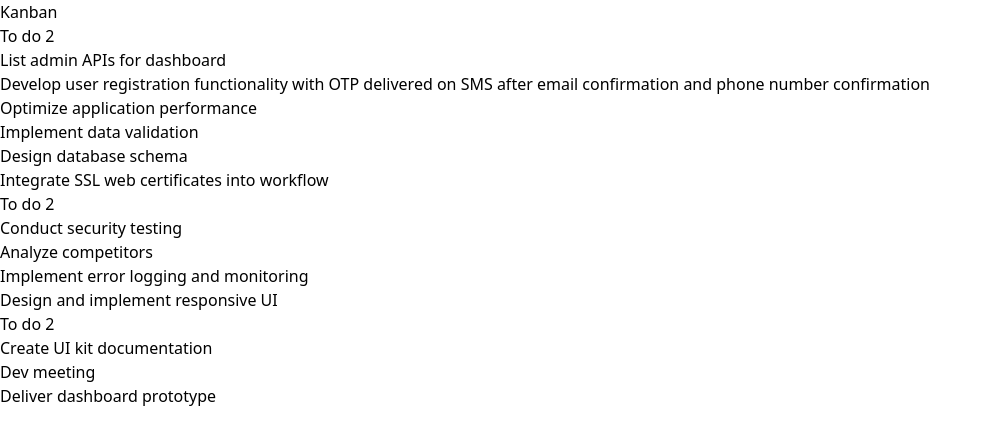
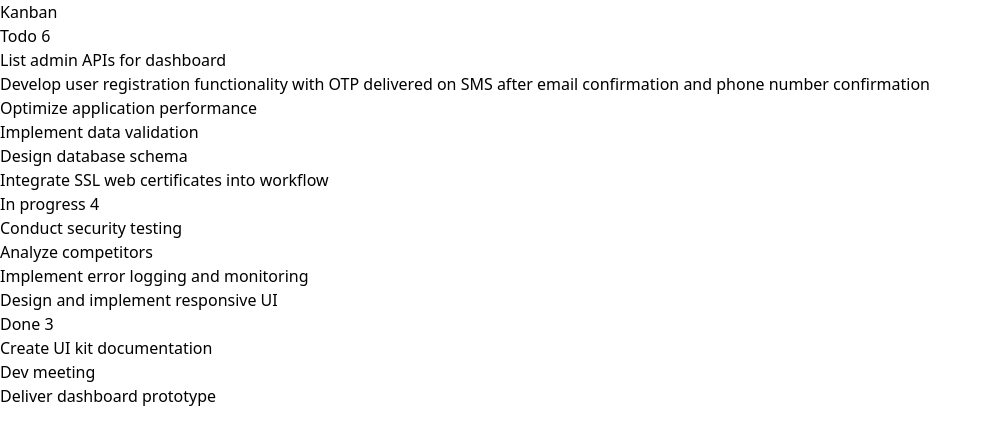
Before and after one commit to DenisEgorov200/kanban-board, a React (Vite) app: page / in a window 1280 px wide. Shown: the top 444 px of the page, without its empty margins (0-992 px from the left). Built offline with nearby package versions, Linux system fonts and the light colour scheme.

Commit message:
feat: add drag and sort multiply container

```diff
--- a/src/entities/board/ui/board.tsx
+++ b/src/entities/board/ui/board.tsx
@@ -1,6 +1,6 @@
 import { SortableContext, useSortable } from '@dnd-kit/sortable'
 import { CSS } from '@dnd-kit/utilities'
-import { SortableItem } from '@shared/ui/sortable-item'
+import { useMemo } from 'react'
 
 interface Props {
   board: Column
@@ -19,14 +19,11 @@ interface Task {
 }
 
 export const Board = ({ board, items }: Props) => {
-  const {
-    setNodeRef,
-    attributes,
-    listeners,
-    transform,
-    transition,
-    isDragging,
-  } = useSortable({
+  const tasksIds = useMemo(() => {
+    return items.map((task) => task.id)
+  }, [items])
+
+  const { setNodeRef, transform, transition, isDragging } = useSortable({
     id: board.id,
     data: {
       type: 'Column',
@@ -50,24 +47,28 @@ export const Board = ({ board, items }: Props) => {
   }
 
   return (
-    <SortableContext items={items}>
+    <>
       <div ref={setNodeRef} style={style} className="rounded-md bg-white p-5">
         <div className="mb-2 border-b-2 border-black py-2 font-medium">
-          To do 2
+          {board.title} {tasksIds.length}
         </div>
         <ul className="flex flex-col gap-2">
-          {items.map((item) => (
-            <SortableItem key={item.id} id={item.id}>
-              <TaskCard task={item} />
-            </SortableItem>
-          ))}
+          <SortableContext items={tasksIds}>
+            {items.map((item) => (
+              <TaskCard key={item.id} task={item} />
+            ))}
+          </SortableContext>
         </ul>
       </div>
-    </SortableContext>
+    </>
   )
 }
 
-export const TaskCard = ({ task }: Task) => {
+interface TaskCardProps {
+  task: Task
+}
+
+export const TaskCard = ({ task }: TaskCardProps) => {
   const {
     setNodeRef,
     attributes,
@@ -82,8 +83,6 @@ export const TaskCard = ({ task }: Task) => {
       task,
     },
   })
-
-  console.log(task)
 
   const style = {
     transition,
--- a/src/widgets/kanban/ui/kanban.tsx
+++ b/src/widgets/kanban/ui/kanban.tsx
@@ -2,6 +2,7 @@ import {
   DndContext,
   DragEndEvent,
   DragOverEvent,
+  DragOverlay,
   DragStartEvent,
   PointerSensor,
   useSensor,
@@ -9,7 +10,9 @@ import {
 } from '@dnd-kit/core'
 import { arrayMove, SortableContext } from '@dnd-kit/sortable'
 import { Board } from '@entities/board'
-import { useState } from 'react'
+import { TaskCard } from '@entities/board/ui/board'
+import { useMemo, useState } from 'react'
+import { createPortal } from 'react-dom'
 
 interface Column {
   id: string
@@ -29,7 +32,7 @@ const defaultCols: Column[] = [
   },
   {
     id: 'doing',
-    title: 'Work in progress',
+    title: 'In progress',
   },
   {
     id: 'done',
@@ -108,7 +111,7 @@ const defaultTasks: Task[] = [
 
 export const Kanban = () => {
   const [columns, setColumns] = useState(defaultCols)
-  const columnsId = columns.map((col) => col.id)
+  const columnsId = useMemo(() => columns.map((col) => col.id), [columns])
 
   const [tasks, setTasks] = useState(defaultTasks)
 
@@ -131,8 +134,8 @@ export const Kanban = () => {
       onDragEnd={onDragEnd}
       onDragOver={onDragOver}
     >
-      <SortableContext items={columnsId}>
-        <ul className="grid grid-cols-3 gap-2">
+      <ul className="grid grid-cols-3 gap-2">
+        <SortableContext items={columnsId}>
           {columns.map((column) => (
             <Board
               key={column.id}
@@ -140,8 +143,20 @@ export const Kanban = () => {
               items={tasks.filter((task) => task.columnId === column.id)}
             />
           ))}
-        </ul>
-      </SortableContext>
+        </SortableContext>
+      </ul>
+      {createPortal(
+        <DragOverlay>
+          {activeColumn && (
+            <Board
+              board={activeColumn}
+              items={tasks.filter((task) => task.columnId === activeColumn.id)}
+            />
+          )}
+          {activeTask && <TaskCard task={activeTask} />}
+        </DragOverlay>,
+        document.body,
+      )}
     </DndContext>
   )
 
```
